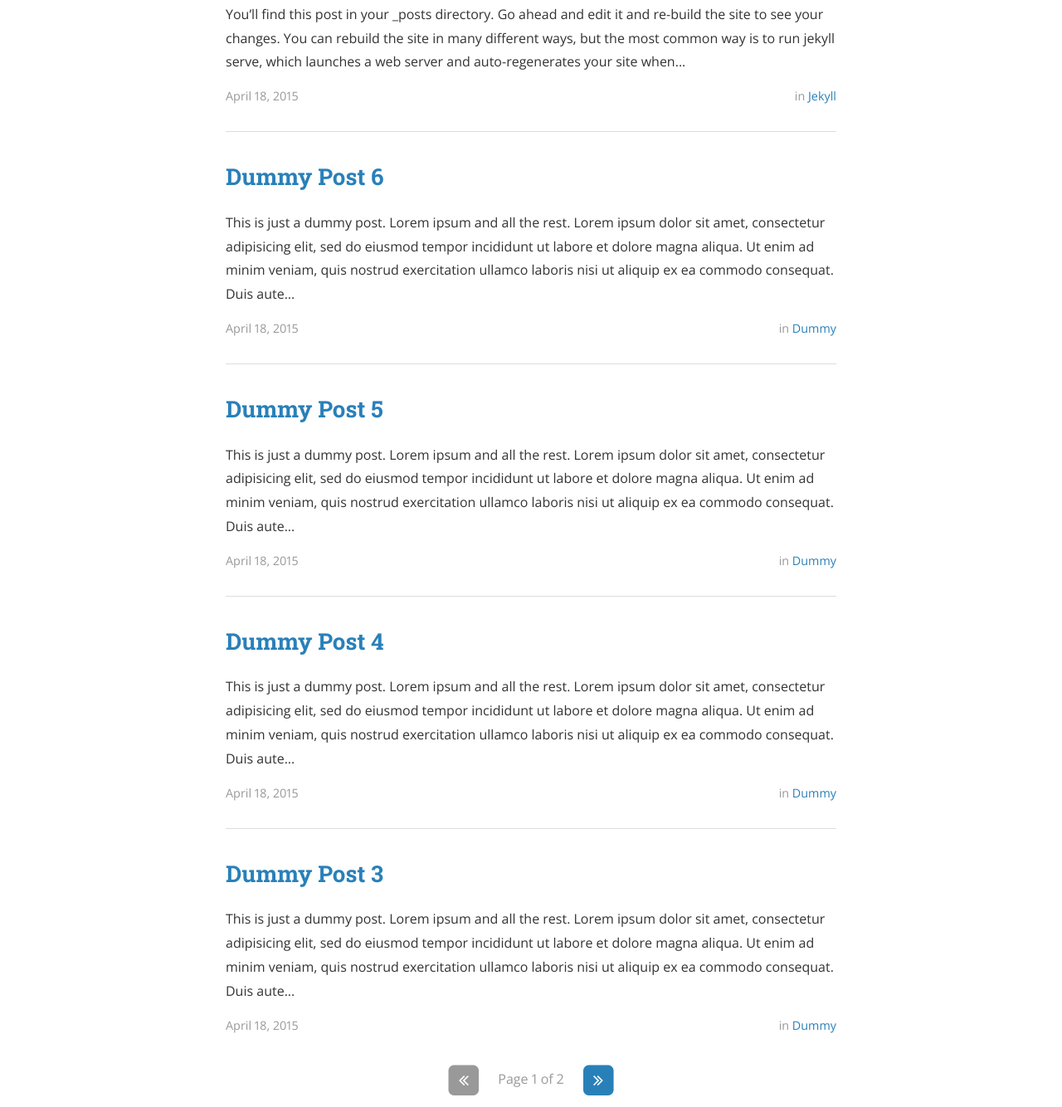
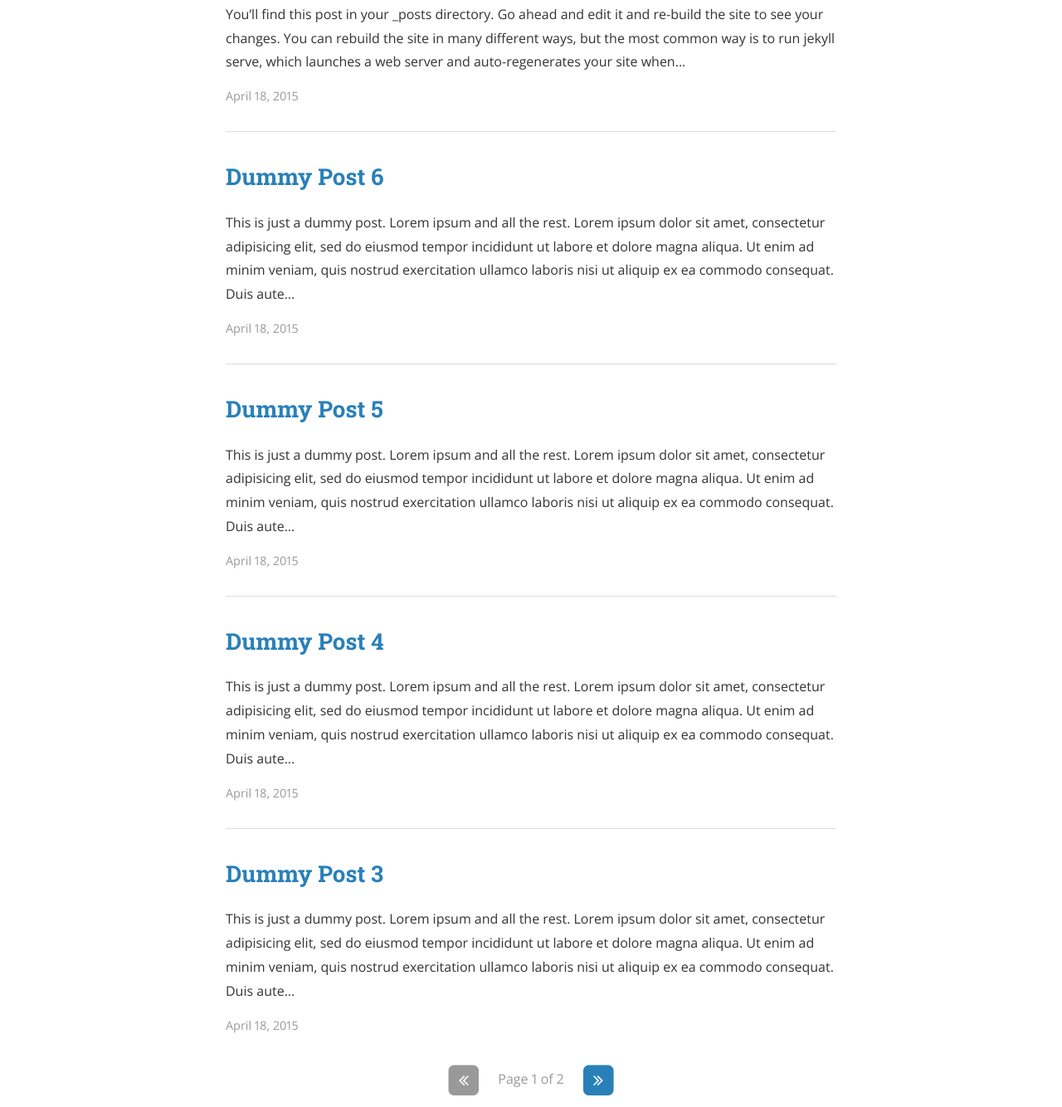
Before and after one commit to wnicola/wnicola.github.io, a Jekyll site: the page built from index.html, in a window 1280 px wide. Shown: the part 598-1932 px from the top of the page at 83% size. Built offline with Jekyll 4.4.1, drawn with Linux system fonts in a browser that asks for light colours; nearby versions of some CDN libraries; the list of posts is cut into pages by our own code; a style sheet for code colours, icons or effects is not loaded.

Commit message:
remove categories

```diff
--- a/index.html
+++ b/index.html
@@ -24,15 +24,6 @@ layout: default
     </section>
     <section class="post-meta">
       <div class="post-date">{{ post.date | date: "%B %-d, %Y" }}</div>
-      <div class="post-categories">
-      {% if post.categories.size > 0 %}in {% for cat in post.categories %}
-        {% if site.jekyll-archives %}
-        <a href="{{ site.baseurl }}/category/{{ cat }}">{{ cat | capitalize }}</a>{% if forloop.last == false %}, {% endif %}
-        {% else %}
-        <a href="{{ site.baseurl }}/posts/#{{ cat }}">{{ cat | capitalize }}</a>{% if forloop.last == false %}, {% endif %}
-        {% endif %}
-      {% endfor %}{% endif %}
-      </div>
     </section>
   </li>
   {% if forloop.last == false %}
```
Also changed, not shown: _layouts/post.html (+0 -9 lines).
